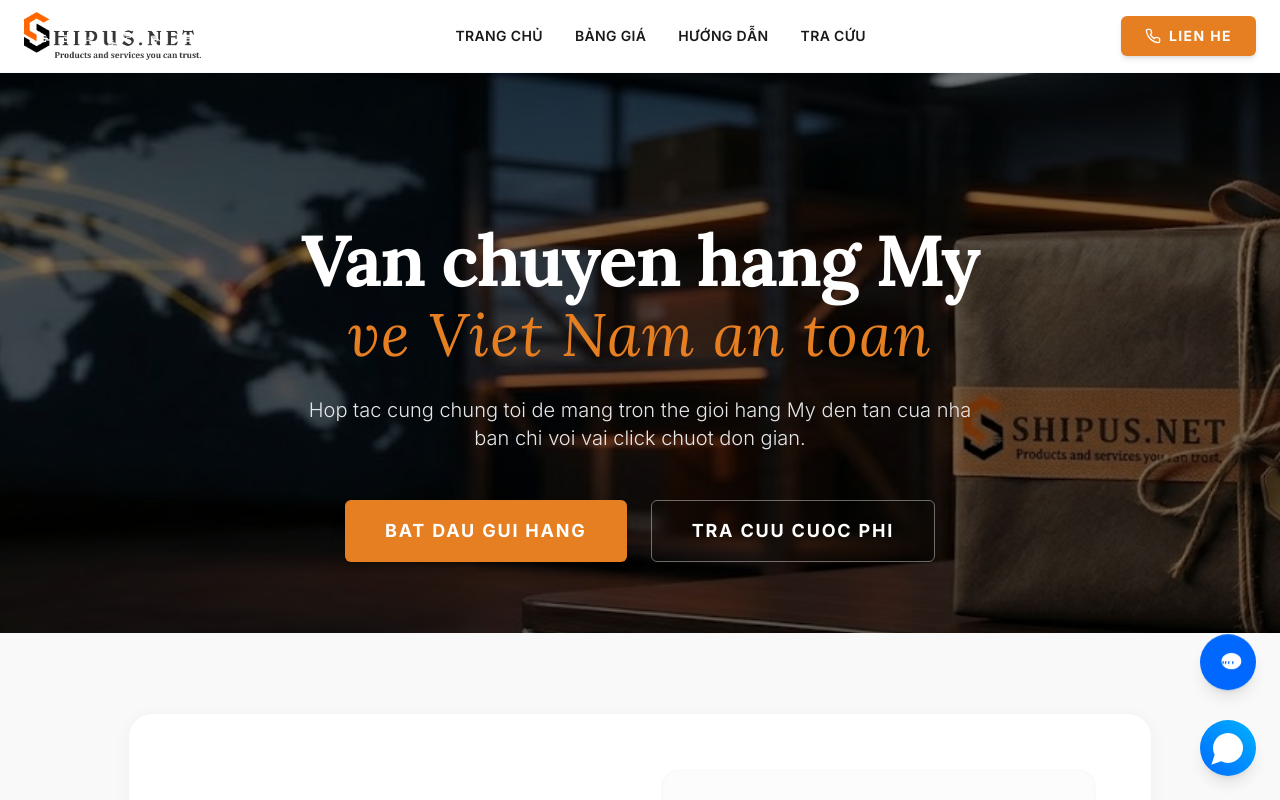
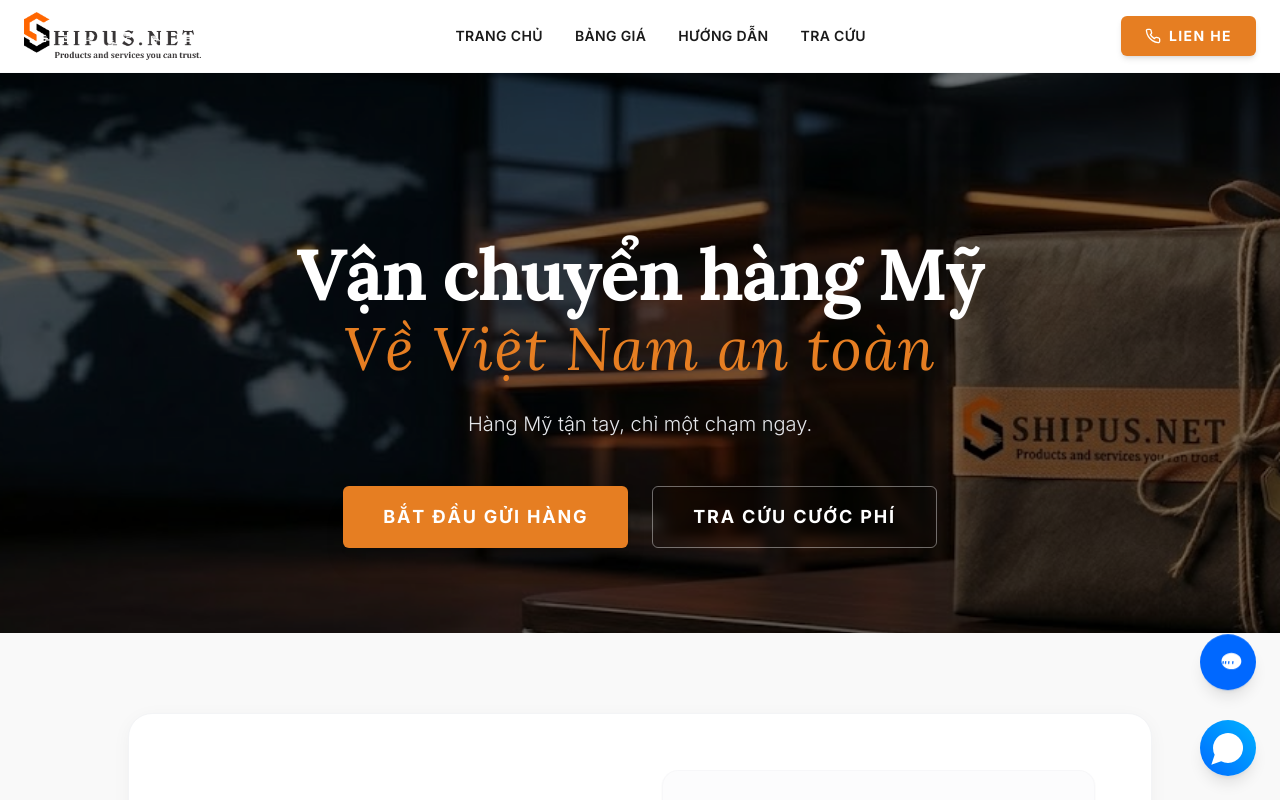
Before and after one commit to tvlong1003-ctrl/shipus-website, a React (Create React App) app: page / in a window 1280 px wide. Shown: the top 800 px of the page. Built offline with nearby package versions, Linux system fonts and the light colour scheme.

Commit message:
Update HeroSection.js

```diff
--- a/src/components/HeroSection.js
+++ b/src/components/HeroSection.js
@@ -20,24 +20,24 @@ function HeroSection() {
       <div className="container relative z-10 mx-auto px-6 text-center text-white">
                 <div className="max-w-3xl mx-auto">
                   <h1 className="text-4xl sm:text-6xl md:text-7xl font-serif font-extrabold leading-tight tracking-tight">
-                    Van chuyen hang My
-            <span className="block italic text-primary-accent mt-2 tracking-wide font-normal text-3xl sm:text-5xl md:text-6xl">ve Viet Nam an toan</span>
+                    Vận chuyển hàng Mỹ
+            <span className="block italic text-primary-accent mt-2 tracking-wide font-normal text-3xl sm:text-5xl md:text-6xl">Về Việt Nam an toàn</span>
         </h1>
 
           <p className="mt-8 text-lg md:text-xl font-sans text-gray-200 font-light leading-relaxed max-w-2xl mx-auto">
-                    Hop tac cung chung toi de mang tron the gioi hang My den tan cua nha ban chi voi vai click chuot don gian.
+                    Hàng Mỹ tận tay, chỉ một chạm ngay.
         </p>
 
           <div className="mt-12 flex flex-col sm:flex-row justify-center space-y-4 sm:space-y-0 sm:space-x-6">
                     <button className="bg-primary-accent hover:bg-orange-700 text-white font-bold py-4 px-10 rounded-md text-lg shadow-xl hover:shadow-2xl transition-all transform hover:-translate-y-1 active:scale-95 uppercase tracking-widest">
-                      BAT DAU GUI HANG
+                      BẮT ĐẦU GỬI HÀNG
         </button>
 
             <button
               onClick={scrollToCalculator}
               className="bg-transparent hover:bg-white/10 text-white border border-white/40 font-bold py-4 px-10 rounded-md text-lg transition-all backdrop-blur-sm uppercase tracking-widest"
             >
-                              TRA CUU CUOC PHI
+                              TRA CỨU CƯỚC PHÍ
                 </button>
 
                 </div>
```
